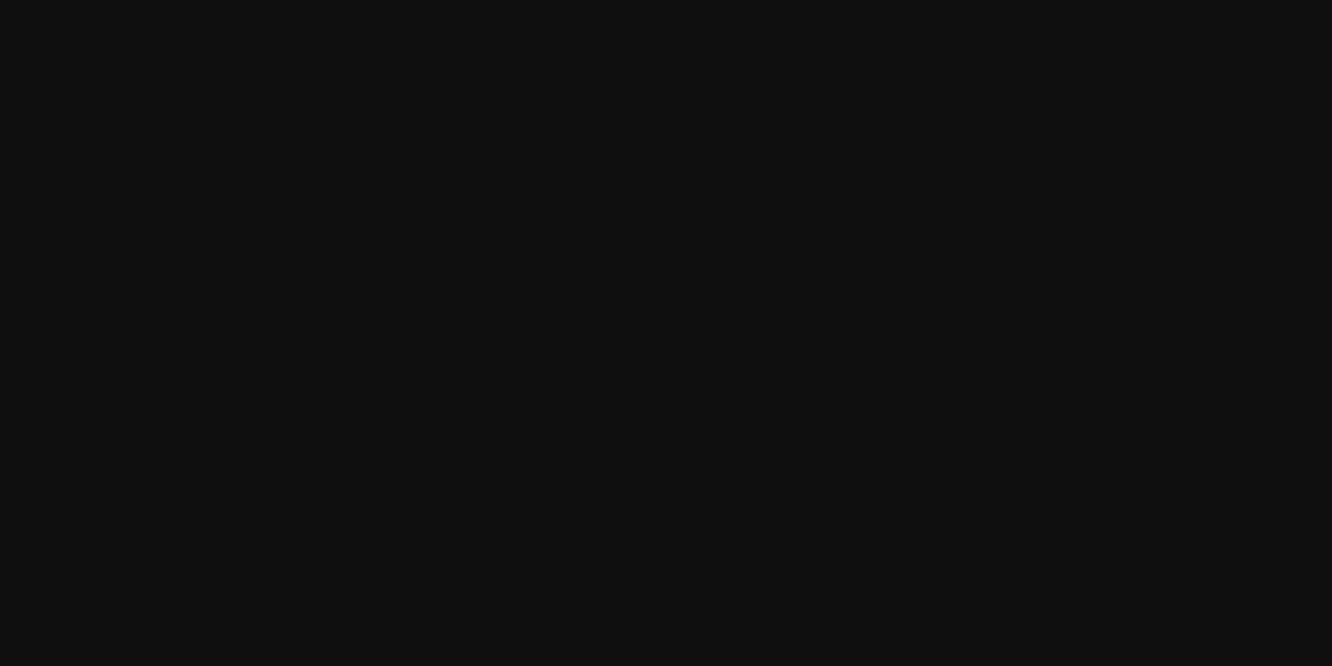
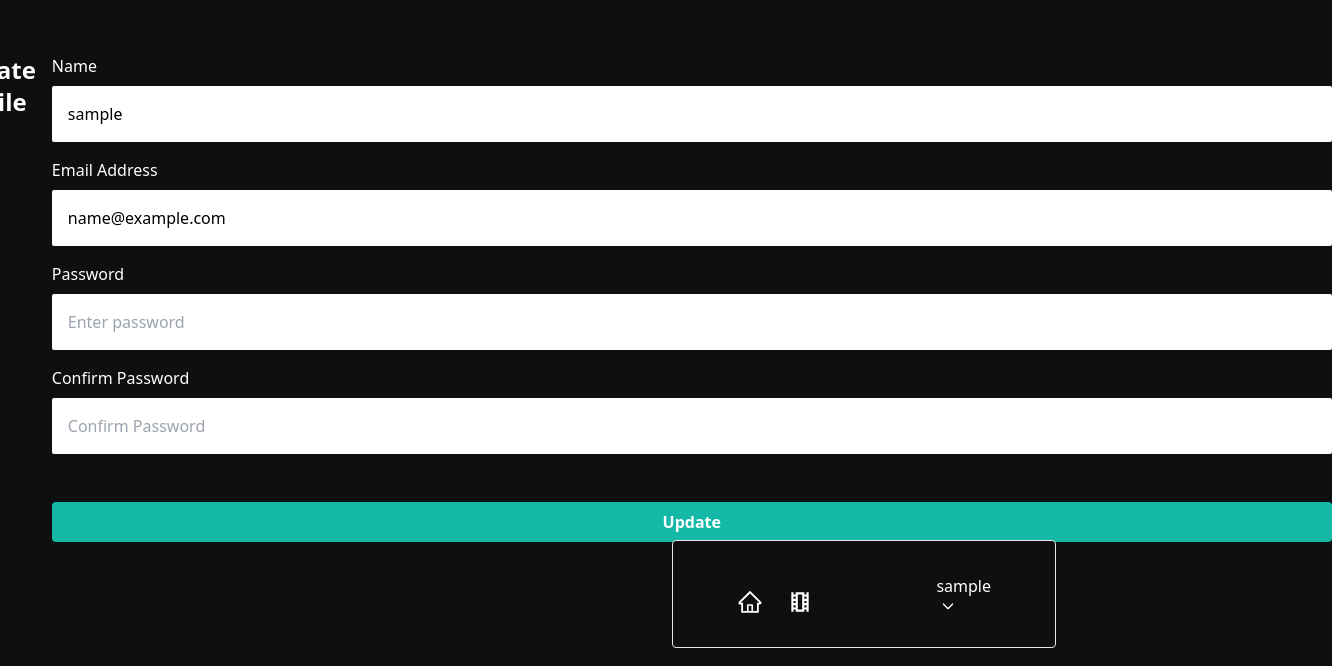
Before and after one commit to Felixx-jnr/movies-app, a React (Create React App) app in the folder frontend/: page /profile in a window 1280 px wide. Before the commit this address had no page. Shown: the part 134-800 px from the top of the page, 1332 px wide, since content can reach past the window. Built offline with nearby package versions, Linux system fonts and the light colour scheme; sample sign-in values are in the browser's storage.

Commit message:
profile page

```diff
--- a/frontend/src/index.js
+++ b/frontend/src/index.js
@@ -8,8 +8,10 @@
 
 //RESTRICTED
 import Home from './pages/Home';
+import Profile from "./pages/User/Profile";
 import Login from './pages/Auth/Login';
 import Register from './pages/Auth/Register';
+import PrivateRoute from "./pages/Auth/PrivateRoute.jsx";
 
 const root = ReactDOM.createRoot(document.getElementById('root'));
 
@@ -21,43 +23,14 @@
           <Route index element={<Home />} />
           <Route path='/login' element={<Login/>} />
           <Route path='/register' element={<Register/>} />
+
+          <Route path='' element={<PrivateRoute/>}>
+            <Route path='/profile' element={<Profile/>}/>
+
+          </Route>
+
         </Route>
       </Routes>
     </BrowserRouter>
   </Provider>
 );
-
-
-
-// import React from 'react';
-// import ReactDOM from 'react-dom/client';
-// import './index.css';
-// import App from './App';
-// import store from './redux/store'
-// import { Provider } from 'react-redux';
-// import {Route, RouterProvider, Routes, createRoutesFromElements} from 'react-router-dom'
-// import {BrowserRouter} from 'react-router-dom'
-
-// //AUTH
-
-
-// //RESTRICTED
-
-// import Home from './pages/Home'
-
-// const router = (
-//   <BrowserRouter>
-//     <Routes>
-//       <Route path="/" element={<App />}>
-//         <Route index={true} element={<Home />} /> {/* Remove the path prop from the nested Route */}
-//       </Route>
-//     </Routes>
-//   </BrowserRouter>
-// );
-
-// const root = ReactDOM.createRoot(document.getElementById('root'));
-// root.render(
-//   <Provider store={store}>
-//     <RouterProvider router = {router} />
-//   </Provider>
-// );
--- /dev/null
+++ b/frontend/src/pages/Auth/PrivateRoute.jsx
@@ -0,0 +1,9 @@
+import { Navigate, Outlet } from "react-router-dom";
+import { useSelector } from "react-redux";
+
+const PrivateRoute = () => {
+  const { userInfo } = useSelector((state) => state.auth);
+  return userInfo ? <Outlet /> : <Navigate to="/login" replace />;
+};
+
+export default PrivateRoute;
--- /dev/null
+++ b/frontend/src/pages/User/Profile.jsx
@@ -0,0 +1,90 @@
+import { useEffect, useState } from "react";
+import { useDispatch, useSelector } from "react-redux";
+import { toast } from "react-toastify";
+import Loader from "../../components/Loader";
+import { useProfileMutation } from "../../redux/api/users";
+import { setCredentials } from "../../redux/features/auth/authSlice";
+
+const Profile = () => {
+
+  const [username, setUsername] = useState("");
+  const [email, setEmail] = useState("");
+  const [password, setPassword] = useState("");
+  const [confirmPassword, setConfirmPassword] = useState("");
+
+  const { userInfo } = useSelector((state) => state.auth);
+
+  const [updateProfile, { isLoading: loadingUpdateProfile }] =
+    useProfileMutation();
+
+  useEffect(() => {
+    setUsername(userInfo.username);
+    setEmail(userInfo.email);
+  }, [userInfo.email, userInfo.username]);
+
+  const dispatch = useDispatch();
+
+  const submitHandler = async (e) => {
+
+    e.preventDefault();
+
+    if (password !== confirmPassword) {
+      toast.error("Passwords do not match");
+    } else {
+      try {
+        const res = await updateProfile({
+          _id: userInfo._id, username, email, password}).unwrap();
+        dispatch(setCredentials({ ...res }));
+        toast.success("Profile updated successfully");
+      } catch (err) {
+        toast.error(err?.data?.message || err.error);
+      }
+    }
+  }
+
+  return (
+    <div>
+      <div className="container mx-auto p-4 mt-[10rem]">
+        <div className="flex justify-center align-center md:flex md:space-x-4">
+          <div className="md:w-1/3">
+            <h2 className="text-2xl font-semibold mb-4">Update Profile</h2>
+          </div>
+
+          <form onSubmit={submitHandler}>
+
+            <div className="mb-4">
+              <label className="block text-white mb-2">Name</label>
+              <input type="text" placeholder="Enter name" className="form-input p-4 rounded-sm w-full" value={username} onChange={(e) => setUsername(e.target.value)} />
+            </div>
+
+            <div className="mb-4">
+              <label className="block text-white mb-2">Email Address</label>
+              <input type="email" placeholder="Enter email" className="form-input p-4 rounded-sm w-full" value={email} onChange={(e) => setEmail(e.target.value)} />
+            </div>
+
+            <div className="mb-4">
+              <label className="block text-white mb-2">Password</label>
+              <input type="password" placeholder="Enter password" className="form-input p-4 rounded-sm w-full" value={password} onChange={(e) => setPassword(e.target.value)} />
+            </div>
+
+            <div className="mb-4">
+              <label className="block text-white mb-2"> Confirm Password</label>
+              <input type="password" placeholder="Confirm Password" className="form-input p-4 rounded-sm w-full" value={confirmPassword} onChange={(e) => setConfirmPassword(e.target.value)} />
+            </div>
+
+            <div className="flex justify-between">
+              <button onClick={submitHandler} type="submit" className="bg-teal-500 w-screen mt-[2rem] font-bold text-white py-2 px-4 rounded hover:bg-teal-600" >
+                Update
+              </button>
+              {loadingUpdateProfile && <Loader />}
+            </div>
+
+          </form>
+        </div>
+      </div>
+    </div>
+
+  );
+}
+
+export default Profile;
--- a/frontend/src/redux/api/users.js
+++ b/frontend/src/redux/api/users.js
@@ -25,7 +25,17 @@
         method: "POST",
       }),
     }),
+
+    profile: builder.mutation({
+      query: (data) => ({
+        url: `${USERS_URL}/profile`,
+        method: "PUT",
+        body: data,
+      }),
+    }),
+
+
   }),
 });
 
-export const { useLoginMutation, useRegisterMutation, useLogoutMutation } = userApiSlice;
+export const { useLoginMutation, useRegisterMutation, useLogoutMutation, useProfileMutation } = userApiSlice;
```
